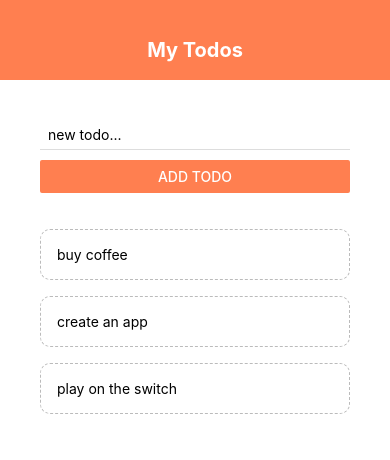
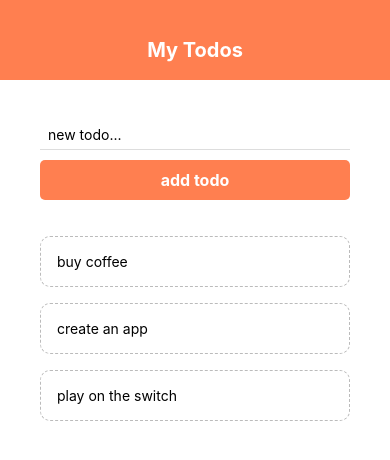
Before and after one commit to MASEOKJAE/React_Native_Memo, a React Native app in the folder RNMemo/: screen / in a window 390 px wide. Shown: the top 460 px of the page. Built offline with nearby package versions, Linux system fonts and the light colour scheme.

Commit message:
Add button css & space separte using css

```diff
--- a/RNMemo/App.js
+++ b/RNMemo/App.js
@@ -4,6 +4,7 @@
 import Header from './components/header';
 import TodoItem from './components/todoItem'
 import AddTodo from './components/addTodo'
+import Sandbox from './components/sandbox';
 
 export default function App() {
   const [todos, setTodos] = useState([
@@ -35,6 +36,7 @@
 }
 
   return (
+    // <Sandbox />
       <TouchableWithoutFeedback onPress={() => {
         // Using Keyboard dismissing
         Keyboard.dismiss();
@@ -54,7 +56,7 @@
                     />
                 </View>
             </View>
-          </View>
+           </View>
       </TouchableWithoutFeedback>
   );
 }
@@ -68,9 +70,11 @@
     // justifyContent: 'center',
   },
   content: {
+    flex: 1,
     padding: 40,
   },
   list: {
-      marginTop: 20,
+    flex: 1,
+    marginTop: 20,
   }
 });
--- a/RNMemo/components/addTodo.js
+++ b/RNMemo/components/addTodo.js
@@ -1,5 +1,5 @@
 import React, { useState } from 'react';
-import { StyleSheet, Text, View, Button, TextInput } from 'react-native';
+import { StyleSheet, Text, View, TouchableOpacity, TextInput } from 'react-native';
 
 export default function AddTodo({ submitHandler }) {
     const [text, setText] = useState('');
@@ -15,7 +15,12 @@
                 placeholder='new todo...'
                 onChangeText={changeHandler}
             />
-            <Button onPress={() => submitHandler(text)} title='add todo' color='coral' />
+            <TouchableOpacity
+                style={styles.button}
+                onPress={() => submitHandler(text)}
+            >
+                <Text style={styles.buttonText}>add todo</Text>
+            </TouchableOpacity>
         </View>
     )
 }
@@ -27,5 +32,16 @@
         paddingVertical: 6,
         borderBottomWidth: 1,
         borderBottomColor: '#ddd'
-    }
+    },
+    button: {
+        backgroundColor: 'coral', // 배경 색상 설정
+        padding: 10,
+        borderRadius: 5,
+      },
+    buttonText: {
+        color: 'white',
+        fontSize: 16,
+        fontWeight: 'bold',
+        textAlign: 'center', // 버튼 텍스트를 가운데로 정렬
+    },
 })
--- /dev/null
+++ b/RNMemo/components/sandbox.js
@@ -0,0 +1,44 @@
+import React from 'react';
+import { StyleSheet, Text, View } from 'react-native';
+
+export default function Sandbox() {
+    return (
+        <View style={styles.container}>
+            <Text style={styles.boxOne}>one</Text>
+            <Text style={styles.boxTwo}>two</Text>
+            <Text style={styles.boxThree}>three</Text>
+            <Text style={styles.boxFour}>four</Text>
+        </View>
+    )
+}
+
+const styles = StyleSheet.create({
+    container: {
+        // flex: 1,                             // 요소가 컨테이너의 나머지 공간을 차지하도록 설정
+        flexDirection: 'row',
+        justifyContent: 'space-around',         // flex-start, center. flex-end, space-between, space-around
+        alignItems: 'flex-end',                 // 이 요소를 통해 box마다 padding 차이를 체감할 수 있음
+        paddingTop: 40,
+        backgroundColor: '#ddd',
+    },
+    boxOne: {
+        // flex: 2,
+        backgroundColor: 'violet',
+        padding: 10,
+    },
+    boxTwo: {
+        flex: 1,
+        backgroundColor: 'gold',
+        padding: 20,
+    },
+    boxThree: {
+        flex: 1,
+        backgroundColor: 'coral',
+        padding: 30,
+    },
+    boxFour: {
+        flex: 1,
+        backgroundColor: 'skyblue',
+        padding: 40,
+    }
+});
```
